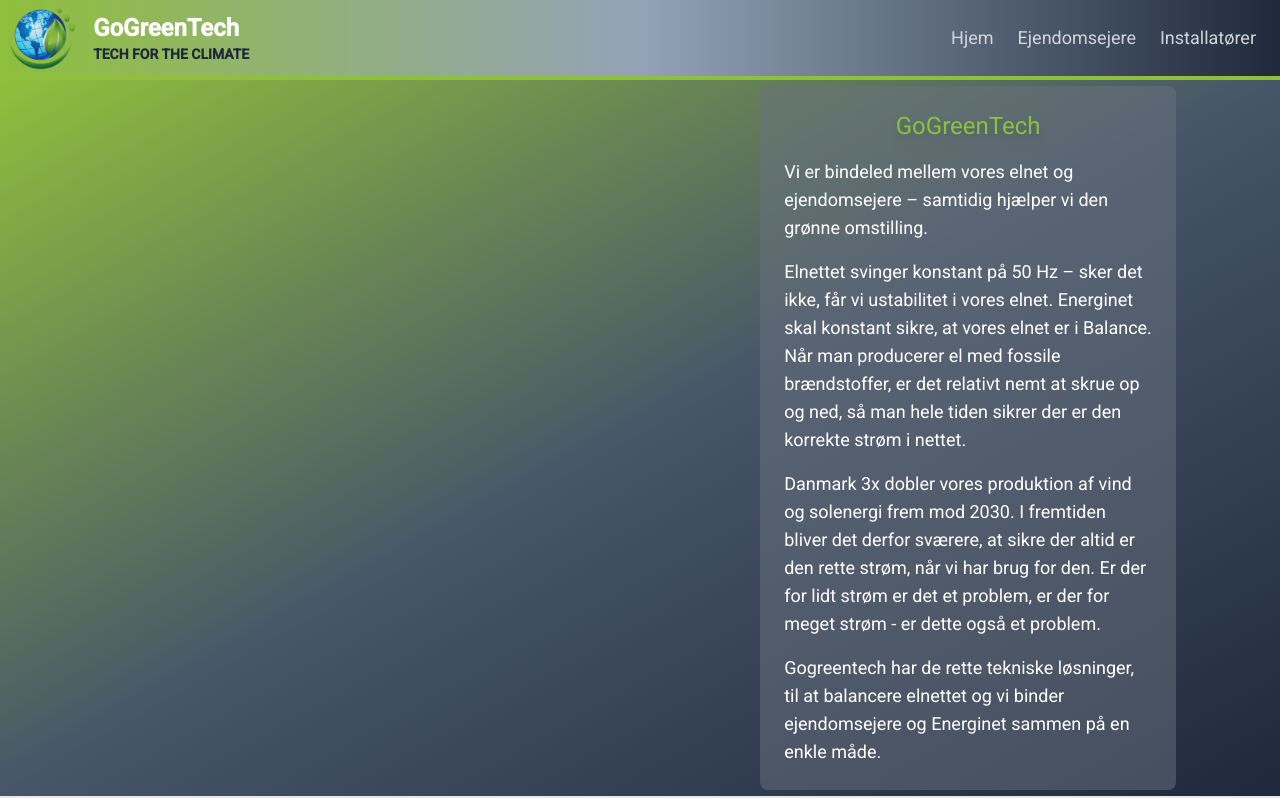
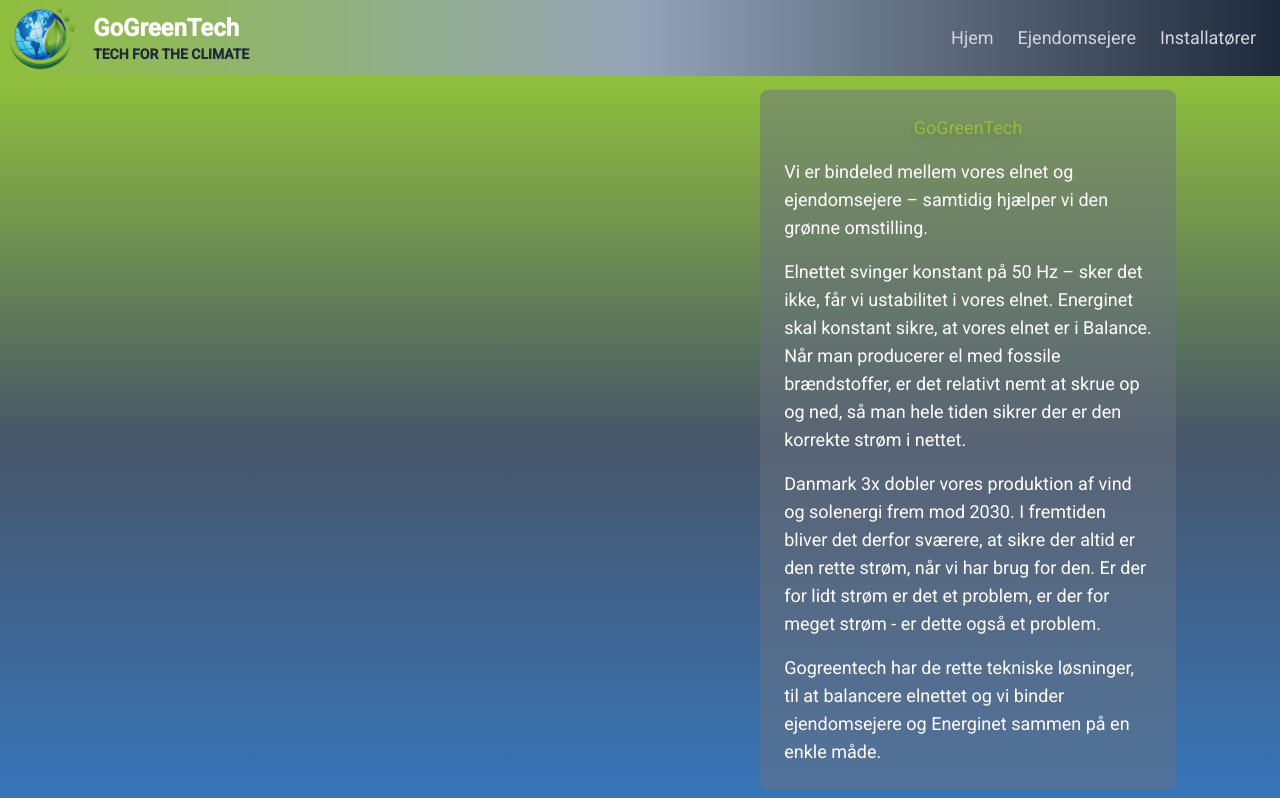
Before and after one commit to Christopherhsc/gogreentech_frontend, an Angular app: page / in a window 1280 px wide. Shown: the top 798 px of the page. Built offline with nearby package versions, Linux system fonts and the light colour scheme; no server answers.

Commit message:
blue added to tailwind

```diff
--- a/src/app/consumers/components/desktop/landing-page-desktop/landing-page-desktop.component.html
+++ b/src/app/consumers/components/desktop/landing-page-desktop/landing-page-desktop.component.html
@@ -1,35 +1,52 @@
-<div id="landingPageDesktop"
-  class="max-w-screen bg-gradient-to-br from-primary-color via-slate-600 to-slate-800  bg-opacity-90 relative h-screen overflow-hidden text-white border-b-4">
+<div
+  id="landingPageDesktop"
+  class="max-w-screen relative h-screen overflow-hidden bg-opacity-90 bg-gradient-to-b from-primary-color via-slate-600 to-detail-color text-white"
+>
   <div class="flex h-full flex-row items-center justify-between">
-    <div class="flex flex-grow items-center justify-center p-2 m-4 h-full w-1/2 ">
-      <div class="parent-div relative flex h-full w-full items-center justify-center rounded-2xl">
-        <canvas class="canvas-container absolute inset-0 h-full w-full cursor-pointer" id="earthCanvas"
-          #earthCanvas></canvas>
+    <div
+      class="m-4 flex h-full w-1/2 flex-grow items-center justify-center p-2"
+    >
+      <div
+        class="parent-div relative flex h-full w-full items-center justify-center rounded-2xl"
+      >
+        <canvas
+          class="canvas-container absolute inset-0 h-full w-full cursor-pointer"
+          id="earthCanvas"
+          #earthCanvas
+        ></canvas>
         <div
           class="pointer-events-none absolute inset-0 z-20 flex select-none flex-col items-center justify-center rounded-xl text-center font-bold transition-opacity duration-500"
-          id="overlay"></div>
+          id="overlay"
+        ></div>
       </div>
     </div>
-    <div class="h-full flex items-center justify-center w-1/2">
+    <div class="flex h-full w-1/2 items-center justify-center">
       <div
-        class=" bg-gray-500 rounded-lg bg-opacity-50  p-6 w-3/4 xl:w-2/3 3xl:w-1/2 m-4 flex-shrink-0 xl:text-lg 3xl:text-3xl space-y-4">
-        <p class=" text-center text-2xl drop-shadow-lg text-primary-color">GoGreenTech</p>
-        <p>
-          Vi er bindeled mellem vores elnet og ejendomsejere – samtidig hjælper vi den grønne omstilling.
+        class="m-4 w-3/4 flex-shrink-0 space-y-4 rounded-lg bg-gray-500 bg-opacity-50 p-6 xl:w-2/3 xl:text-lg 3xl:w-1/2 3xl:text-3xl"
+      >
+        <p class="text-center text-primary-color drop-shadow-lg 3xl:text-5xl">
+          GoGreenTech
         </p>
         <p>
-          Elnettet svinger konstant på 50 Hz – sker det ikke, får vi ustabilitet i vores elnet. Energinet skal konstant
-          sikre, at vores elnet er i Balance. Når man producerer el med fossile brændstoffer, er det relativt nemt at
-          skrue op og ned, så man hele tiden sikrer der er den korrekte strøm i nettet.
+          Vi er bindeled mellem vores elnet og ejendomsejere – samtidig hjælper
+          vi den grønne omstilling.
         </p>
         <p>
-          Danmark 3x dobler vores produktion af vind og solenergi frem mod 2030. I fremtiden bliver det derfor sværere,
-          at sikre der altid er den rette strøm, når vi har brug for den. Er der for lidt strøm er det et problem, er
-          der for meget strøm - er dette også et problem.
+          Elnettet svinger konstant på 50 Hz – sker det ikke, får vi ustabilitet
+          i vores elnet. Energinet skal konstant sikre, at vores elnet er i
+          Balance. Når man producerer el med fossile brændstoffer, er det
+          relativt nemt at skrue op og ned, så man hele tiden sikrer der er den
+          korrekte strøm i nettet.
         </p>
         <p>
-          Gogreentech har de rette tekniske løsninger, til at balancere elnettet og vi binder ejendomsejere og Energinet
-          sammen på en enkle måde.
+          Danmark 3x dobler vores produktion af vind og solenergi frem mod 2030.
+          I fremtiden bliver det derfor sværere, at sikre der altid er den rette
+          strøm, når vi har brug for den. Er der for lidt strøm er det et
+          problem, er der for meget strøm - er dette også et problem.
+        </p>
+        <p>
+          Gogreentech har de rette tekniske løsninger, til at balancere elnettet
+          og vi binder ejendomsejere og Energinet sammen på en enkle måde.
         </p>
       </div>
     </div>
--- a/tailwind.config.js
+++ b/tailwind.config.js
@@ -12,6 +12,7 @@
       colors: {
         "primary-color": "#8fbf3c",
         "secondary-color": "#0c78be",
+        "detail-color": "#3775ba",
       },
     },
   },
```
Also changed, not shown: src/app/consumers/components/desktop/landing-page-desktop/landing-page-desktop.component.scss (line endings or trailing spaces).
